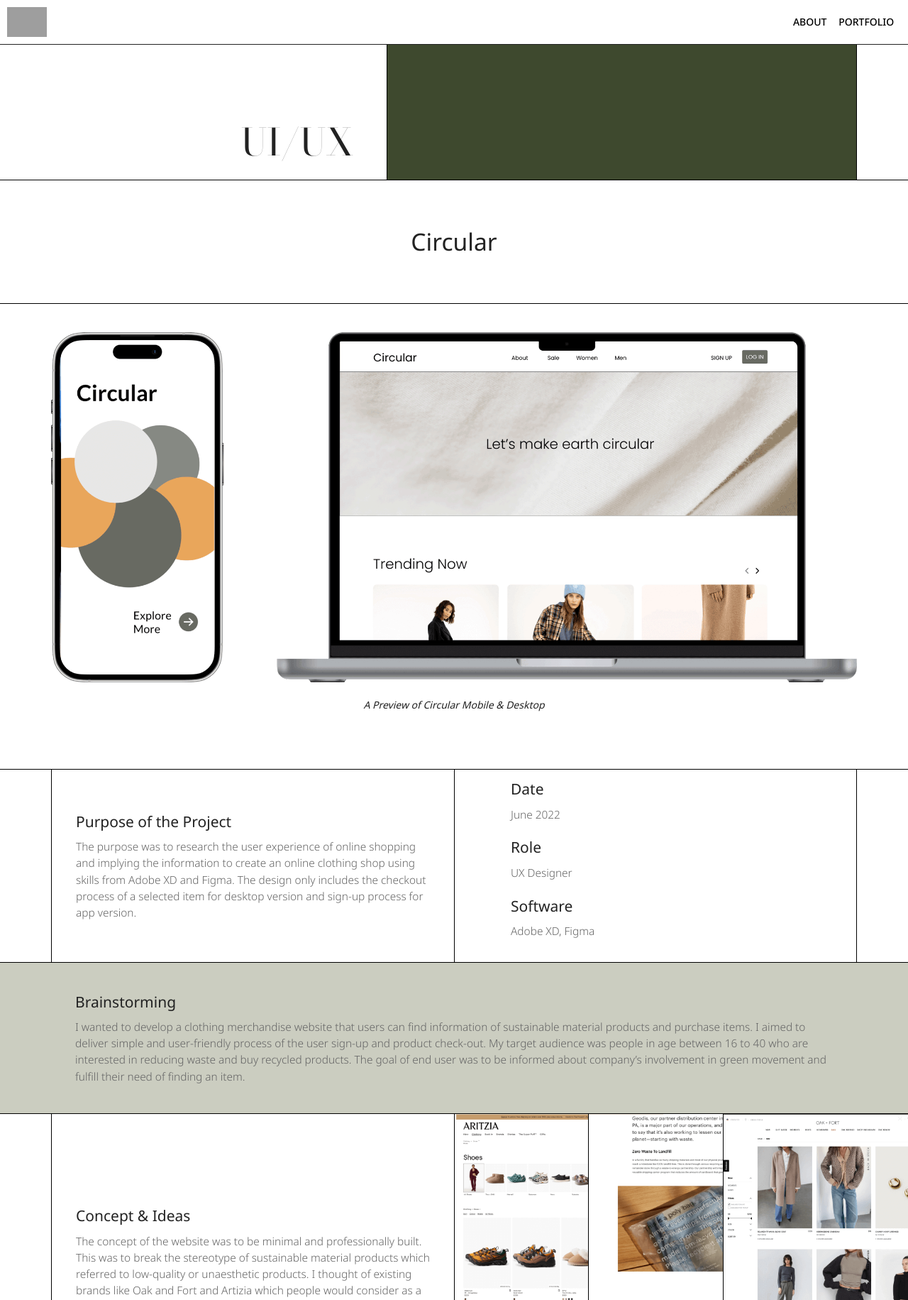
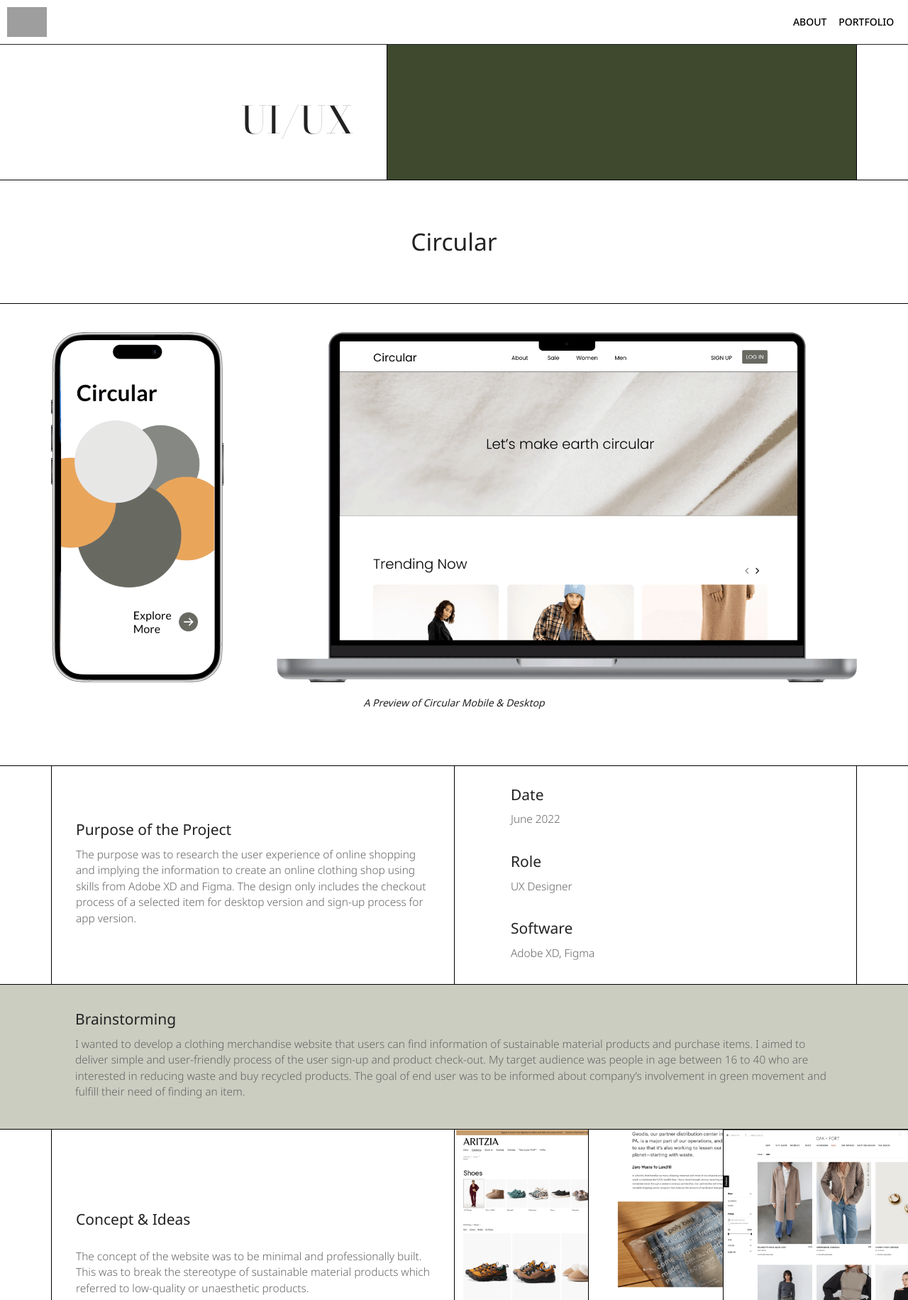
Before and after one commit to shayparksoo/shayparksooin, a PHP site: page /uiux-circular.php in a window 1280 px wide. Shown: the top 1831 px of the page at 71% size. Run offline with PHP 8.4, Linux system fonts and the light colour scheme; grey boxes are pictures that could not be loaded.

Commit message:
Improvement 3
meta description added (for about, 2 artifacts), reconstruct content (text, iframe on about, 2 artifacts)

```diff
--- a/about.php
+++ b/about.php
@@ -5,6 +5,8 @@
         <meta http-equiv="X-UA-Compatible" content="IE=edge">
         <meta name="viewport" content="width=device-width, initial-scale=1.0">
         <title>Shay Park's Portfolio</title>
+        <meta name="description" content="Shay Park's About Page">
+        <meta name="keywords" content="shay park portfolio, soo in park portfolio, Portfolio, design, UI, UX, UI UX, UI UX Designer, UI UX Designer, digital graphic, figma, illustrator, photoshop, vancouver, bcit, ux design, ui design, ">
         <link rel="stylesheet" href="css/reset.css">
         <link rel="stylesheet" href="css/main.css">
     </head>
--- a/css/partials/artifact.css
+++ b/css/partials/artifact.css
@@ -15,7 +15,7 @@
 }
 
 .artifact-specs__ind-text {
-    margin-bottom: 1.4rem;
+    margin: 1.4rem 0;
 }
 
 /* -------------- // Circular Brainstorming Section // --------------*/
--- a/css/partials/home.css
+++ b/css/partials/home.css
@@ -53,8 +53,9 @@
 .home-contact__icon {
     flex-direction: column;
     align-self: end;
-    padding: 0.7rem 0;
+    padding: 1.6rem 0 0.7rem;
     color: #646464;
+
 }
 
 .home-contact__logo img{
--- a/css/partials/responsive.css
+++ b/css/partials/responsive.css
@@ -32,8 +32,6 @@
     .artifact__specs {
         padding: 12px 18px;
     }
-
-
 
     .circular-wire-container {
         height: 700px;
@@ -172,11 +170,7 @@
     .artifact__specs,.artifact__title,.artifact-concept__title, .enlarge-img-3,.circular-ux__title, .enlarge-img-2 {
         border-right: 1px solid #000;
     }
-
-
-
 }
-
 
 
 /* -------------- // ******** 768px ******* // --------------*/
@@ -289,11 +283,11 @@
     }
 
     .home-about__title-cont {
-        height: 285px;
+        height: 303px;
     }
 
     .home-contact__title-cont {
-        height: 266px;
+        height: 303px;
     }
 
     .home-right {
@@ -514,7 +508,7 @@
     }
 
     .home-contact__title-cont {
-        height: 227px;
+        height: 260px;
     }
 
     .home-right {
@@ -542,7 +536,7 @@
 
     .profile {
         width: 600px;
-        height: 480px;
+        height: 400px;
     }
 
 
@@ -567,7 +561,8 @@
 
     /*-------------- // ARTIFACT //  --------------*/
     .enlarge-img-2 {
-        max-width: 329px;
+        max-width: 330px;
+        border-right: 1px solid #000;
     }
 
     .enlarge-img-3 {
@@ -649,8 +644,6 @@
         font-size: 1.125rem;
     }
 
-
-
     /* -------------- // HELPER CLASS //  --------------*/
 
     .sec-body-sm  {
@@ -697,7 +690,7 @@
     }
 
     .home-about__title-cont, .home-contact__title-cont {
-        height: 260px;
+        height: 263px;
     }
 
     .home-right {
--- a/css/partials/type.css
+++ b/css/partials/type.css
@@ -10,7 +10,7 @@ h2 {
 
 h3 {
     font-size: 1.5rem;
-    padding-bottom: 8px;
+    padding-bottom: 1.2rem;
 }
 
 h4 {
@@ -18,9 +18,6 @@ h4 {
     color: #3E492E;
 }
 
-* {
-    line-height: 1.5;
-}
 
 /* -------------- // Type //  --------------*/
 .caption {
@@ -32,35 +29,40 @@ h4 {
 .subtitle {
     font-size: 1.125rem;
     color: #424242;
+    padding-top: 1.8rem;
 }
 
 .card-h3 {
-    padding-bottom: 0;
+    padding-bottom: 8px;
+    line-height: 1.6rem;
 }
 
 .card-category {
     font-size: 1.2rem;
     font-weight: 500;
+    padding-bottom: 1.4rem;
     color: #646464;
 }
 
 .card-body {
     font-size: 1.1rem;
     font-weight: 300;
+    line-height: 1.6rem;
     color: #646464;
 }
 
 .sec-body-sm {
     font-size: 1.1rem;
     color: #000;
-    line-height: 1.4rem;
+    line-height: 1.6rem;
     font-weight: 300;
 }
 
 .sec-body-md {
     font-size: 1.25rem;
     color: #000;
-    line-height: 1.3rem;
+    line-height: 12px;
+    padding-bottom: 1.2rem;
     text-transform: uppercase;
 }
 
@@ -68,3 +70,7 @@ h4 {
     font-size: .875rem;
     font-weight: 500;
 }
+
+/* * {
+    line-height: 1.7rem;
+} */
--- a/css/partials/util.css
+++ b/css/partials/util.css
@@ -1,6 +1,10 @@
 /*  -------------- // Helper Class // -------------- */
+.h3-break {
+    padding-top: 1.4rem;
+}
+
 .p-break {
-    margin: 6px 0;
+    padding-top: 1.2rem;
 }
 
 .icon-gap {
@@ -40,6 +44,12 @@
 .align-ul {
     align-items: center;
     justify-content: center;
+}
+
+.figma-center {
+    margin: 0 auto 40px;
+    display: block;
+    max-width: 100%;
 }
 
 /*  -------------- // UTIL  // -------------- */
@@ -182,13 +192,13 @@
 .home-left {
     position: relative;
     margin: 0 auto;
-    top: 28%;
+    top: 41%;
 }
 
 .home-right {
     position: relative;
     margin: 0 auto;
-    top: 28%;
+    top: 41%;
 }
 
 
--- a/partials/about/about-bio.php
+++ b/partials/about/about-bio.php
@@ -4,8 +4,9 @@
             <img src="/img/profile.png" class="profile border-r" alt="Shay Park's Profile" width="300" height="194">
         </div>
         <div class="col col-12-sm col-7-md col-5 col-8-xl sec-body-ctnr about-bio-txt">
-            <p class="sec-body-sm p-break">I was born in Seoul, South Korea but lived in Vancouver for more than years I lived there. When I was little, I loved to play outdoors like soccer and basketball with boys. When I was a teen, I loved to play instruments and sing melodies.</p>
-            <p class="sec-body-sm p-break"> Growing up from childhood, I got to experience the magical moment of a musical as a media editor at the church where I volunteer. To think back, design was always near me whether I noticed or not--decorating a friend's photo album using Photoshop or making event highlight videos with a Windows video player.</p>
+            <p class="sec-body-sm p-break">I'm dedicated in producing designs that satisfies the users and fulfill their needs. I love to make designs that are simple but leaves a big impact.</p>
+            <p class="sec-body-sm p-break">Seoul to Vancouver. 20 years and counting. It hasn't been easy as an international student but this is where I find myself to be.</p>
+            <p class="sec-body-sm p-break">Out from my room, my favourite things to do are hand washing my car or going out for a photoshoot.</p>
         </div>
     </div>
 </section>
--- a/partials/uiux/circular/circular-concept.php
+++ b/partials/uiux/circular/circular-concept.php
@@ -2,7 +2,8 @@
     <div class="grid no-gap">
         <div class="sctn-box__title-cont col col-12-sm col-12-md col-6 artifact-concept__title flex">
             <h3>Concept & Ideas</h3>
-            <p class="card-body padding-49-r">The concept of the website was to be minimal and professionally built. This was to break the stereotype of sustainable material products which referred to low-quality or unaesthetic products. I thought of existing brands like Oak and Fort and Artizia which people would consider as a good quality-built products. As for sustainable products, I researched into Nike and Everlane as they offer products made sustainable material. This helped to me to understand why brands would be engage in eco-friendly environment and how they present to customers.</p>
+            <p class="card-body padding-49-r p-break">The concept of the website was to be minimal and professionally built. This was to break the stereotype of sustainable material products which referred to low-quality or unaesthetic products.</p>
+            <p class="card-body padding-49-r p-break">I thought of existing brands like Oak and Fort and Artizia which people would consider as a good quality-built products. For sustainable products, I researched into Nike and Everlane about their approach and process of having a sustainable material product. Researching these brands helped to me to understand how brands would engage in eco-friendly environment and their presentation to customers.</p>
         </div>
         <div class="sctn-box__body-cont col col-12-sm col-4-md col-2">
             <a href="../img/circular-ref1.png" data-lightbox="ref-img">
--- a/partials/uiux/circular/circular-final.php
+++ b/partials/uiux/circular/circular-final.php
@@ -2,21 +2,25 @@
     <div class="artifact-final__title col col-12">
         <h3 class="padding-top padding-bottom">Final Product</h3>
     </div>
-    <div class="sctn-box__title-cont col col-12 artifact-final__title">
-        <img src="../img/circular-mobile.png" alt="Circular Mobile Version by Shay Park">
-        <p class="caption flex">A Preview of Circular Mobile App Interface: User Sign-In Process</p>
-    </div>
-    <div class="col flex btn-ctr padding-bottom">
+
+    <!-- <h4>Circular Mobile App Prototype</h4> -->
+    <iframe class="col-12 figma-center" style="border: 1px solid rgba(0, 0, 0, 0.1);" width="1000" height="650" src="https://www.figma.com/embed?embed_host=share&url=https%3A%2F%2Fwww.figma.com%2Fproto%2Fvuv9mNM5aJ3jDRrZl1BKLn%2FCircular-Mobile%3Fnode-id%3D1%253A3015%26viewport%3D4487%252C-2698%252C0.44%26scaling%3Dmin-zoom%26starting-point-node-id%3D1%253A3391" allowfullscreen></iframe>
+    <!-- <div class="sctn-box__title-cont col col-12 artifact-final__title">
+    <img src="../img/circular-mobile.png" alt="Circular Mobile Version by Shay Park">
+    <p class="caption flex">A Preview of Circular Mobile App Interface: User Sign-In Process</p>
+    </div> -->
+    <!-- <div class="col flex btn-ctr padding-bottom">
         <a href="https://www.figma.com/proto/vuv9mNM5aJ3jDRrZl1BKLn/Circular-Mobile?node-id=0%3A1&viewport=4487%2C-2698%2C0.44&scaling=min-zoom&starting-point-node-id=1%3A3391" title="Circular Mobile App Interface" target="_blank">
         <button class="btn btn-fill btn-lrg button-txt col col-12">Mobile Live Preview</button></a>
-    </div>
-    <div class="sctn-box__title-cont col artifact-final__title">
+    </div>    -->
+    <!-- <div class="sctn-box__title-cont col artifact-final__title">
         <img src="../img/circular-desktop.png" alt="Circular Desktop Version by Shay Park">
         <p class="caption flex">A Preview of Circular Desktop: Product Check Out Process</p>
     </div>
     <div class="col flex btn-ctr padding-bottom">
         <a href="https://xd.adobe.com/view/84465405-bc7e-4bf7-844b-1fbd48829b16-d115/" title="Circular Desktop Interface" target="_blank"><button class="btn btn-fill btn-lrg button-txt circular-bottom">Desktop Live Preview</button></a>
-    </div>
+    </div> -->
+    <iframe class="col-12 figma-center" style="border: 1px solid rgba(0, 0, 0, 0.1);" width="1000" height="650" src="https://xd.adobe.com/embed/84465405-bc7e-4bf7-844b-1fbd48829b16-d115/" frameborder="0" allowfullscreen></iframe>
 </section>
 <section class="return border-t flex jc-center">
     <a href="<?php echo WWW_ROOT . '/uiux.php';?>"><button class="btn btn-outline button-txt col col-12">More Projects</button></a>
--- a/partials/uiux/circular/circular-wireframe.php
+++ b/partials/uiux/circular/circular-wireframe.php
@@ -3,8 +3,11 @@
         <div class="sctn-box__title-cont col col-12-sm col-12-md col-6 circular-wireframe__title tb-r">
             <h3>Wireframe</h3>
             <p class="card-body padding-49-r">For lo-fi wireframes, I worked on producing layouts, placing a text holder and image holder, and adding design assets using Figma. In hi-fi wireframes, the text holder and image holder were replaced with real contents.</p><br>
-            <h3>The Challenge</h3>
-            <p class="card-body padding-49-r">The challenge of creating wireframes was to have a valid user flow along with appropriate design layout for users to be satisfied from their visit. I had to think about user's interaction on the website such as which section they would be interested to see first in navigation, how much space is needed for users to increase the readability and the feedback they would expect as they navigate through the checkout process. This was improved by searching various references in research process.</p>
+            <h3 class="h3-break">The Challenge</h3>
+            <p class="card-body padding-49-r">The challenge of creating wireframes was to have a valid user flow along with appropriate design layout for users to be satisfied from their visit.</p>
+            <p class="card-body padding-49-r p-break">I had to think about user's interaction on the website such as which section they would be interested to see first in navigation, how much space is needed for users to increase the readability and the feedback they would expect as they navigate through the checkout process. </p>
+
+            <p class="card-body padding-49-r p-break">This problem was improved by searching various references in research process, and studying the common layout and padding sizes.</p>
         </div>
         <div class="sctn-box__body-cont col col-12-sm col-6-md col-3 flex circular-wire-container">
             <a href="../img/circular-lofi1.png" data-lightbox="lofi-img">
--- a/uiux-circular.php
+++ b/uiux-circular.php
@@ -8,6 +8,8 @@
         <meta http-equiv="X-UA-Compatible" content="IE=edge">
         <meta name="viewport" content="width=device-width, initial-scale=1.0">
         <title>UI UX: Circular Project by Shay Park</title>
+        <meta name="description" content="Shay Park's Circular Project">
+        <meta name="keywords" content="shay park portfolio, soo in park portfolio, Portfolio, design, UI, UX, UI UX, UI UX Designer, UI UX Designer, digital graphic, figma, illustrator, photoshop, vancouver, bcit, circular project, UI design, UX design, user experience, prototype">
         <link href="plugin/lightbox2/dist/css/lightbox.css" rel="stylesheet" />
         <link rel="stylesheet" href="css/reset.css">
         <link rel="stylesheet" href="css/main.css">
--- a/uiux-onetap.php
+++ b/uiux-onetap.php
@@ -8,6 +8,8 @@
         <meta http-equiv="X-UA-Compatible" content="IE=edge">
         <meta name="viewport" content="width=device-width, initial-scale=1.0">
         <title>UI UX: One Tap Project by Shay Park</title>
+        <meta name="description" content="Shay Park's One Tap UI Project">
+        <meta name="keywords" content="shay park portfolio, soo in park portfolio, Portfolio, design, UI, UX, UI UX, UI UX Designer, UI UX Designer, digital graphic, figma, illustrator, photoshop, vancouver, bcit, prototype, One tap, UI design">
         <link href="plugin/lightbox2/dist/css/lightbox.css" rel="stylesheet" />
         <link rel="stylesheet" href="css/reset.css">
         <link rel="stylesheet" href="css/main.css">
```
Also changed, not shown: partials/uiux/onetap/onetap-final.php (+4 -3 lines).
